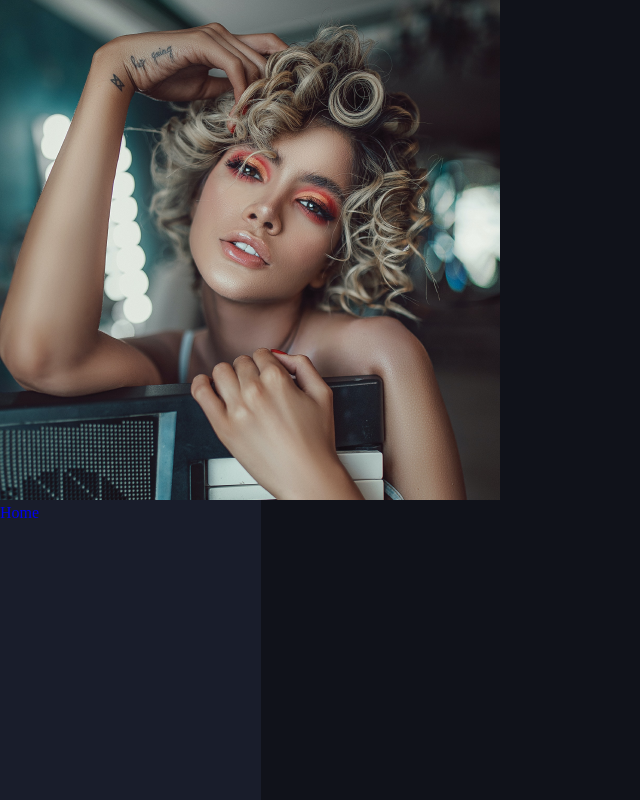
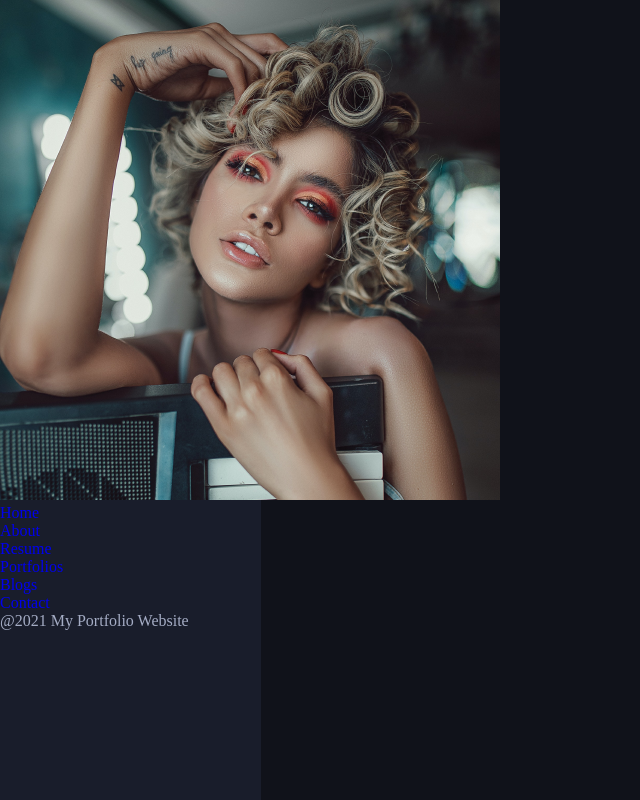
Before and after one commit to tomaszdanczak/portfolio-by-maclinz, a React (Create React App) app: page / in a window 1280 px wide. Shown: the whole page, without its empty margins (0-640 px from the left). Built offline with nearby package versions, Linux system fonts and the light colour scheme.

Commit message:
feat: create whole JSX in the Navigation component

```diff
--- a/src/Components/Navigation.jsx
+++ b/src/Components/Navigation.jsx
@@ -9,13 +9,43 @@ function Navigation() {
       <div className="avatar">
         <img src={avatar} alt="" />
       </div>
+
       <ul className="nav-items">
         <li className="nav-item">
-          <NavLink to="/home" activeClassName="active-class">
+          <NavLink to="/" activeClassName="active-class" exact>
             Home
           </NavLink>
         </li>
+        <li className="nav-item">
+          <NavLink to="/about" activeClassName="active-class" exact>
+            About
+          </NavLink>
+        </li>
+        <li className="nav-item">
+          <NavLink to="/resume" activeClassName="active-class" exact>
+            Resume
+          </NavLink>
+        </li>
+        <li className="nav-item">
+          <NavLink to="/portfolios" activeClassName="active-class" exact>
+            Portfolios
+          </NavLink>
+        </li>
+        <li className="nav-item">
+          <NavLink to="/blogs" activeClassName="active-class" exact>
+            Blogs
+          </NavLink>
+        </li>
+        <li className="nav-item">
+          <NavLink to="/contact" activeClassName="active-class" exact>
+            Contact
+          </NavLink>
+        </li>
       </ul>
+
+      <footer className="footer">
+        <p>@2021 My Portfolio Website</p>
+      </footer>
     </NavigationStyled>
   );
 }
```
